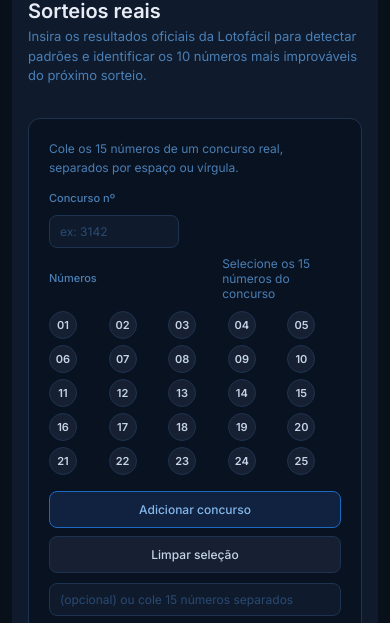
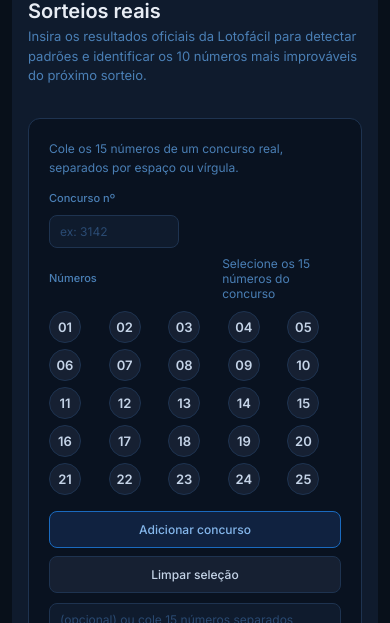
Before and after one commit to Lvka3102/Second-Project, a plain HTML site: page index.html in a window 390 px wide. Shown: the part 146-769 px from the top of the page. Drawn offline with Linux system fonts and the light colour scheme.

Commit message:
Update index.html

```diff
--- a/index.html
+++ b/index.html
@@ -32,7 +32,7 @@ body{padding:1rem;}
 .mirror-del{background:none;border:none;color:#2a4a72;cursor:pointer;font-size:18px;line-height:1;transition:color .15s}
 .mirror-del:hover{color:#E24B4A}
 .mirror-balls{display:flex;flex-wrap:wrap;gap:4px}
-.xmb{width:26px;height:26px;border-radius:50%;display:flex;align-items:center;justify-content:center;font-size:10px;font-weight:600;border:1px solid #1e3350;color:#c5d4e8;background:#162032}
+.xmb{width:34px;height:34px;border-radius:50%;display:flex;align-items:center;justify-content:center;font-size:13px;font-weight:600;border:1px solid #1e3350;color:#c5d4e8;background:#162032}
 .xmb.hot-r{border-color:#378ADD;color:#85b7eb;background:#102240}
 .xmb.cold-r{border-color:#3B6D11;color:#97C459;background:#0d1e10}
 
@@ -70,7 +70,7 @@ body{padding:1rem;}
   .mirror-balls{justify-content:flex-start;}
   .freq-row{grid-template-columns:repeat(3,minmax(0,1fr));}
   .freq-cell{padding:8px;}
-  .xmb{width:28px;height:28px;font-size:11px;}
+  .xmb{width:32px;height:32px;font-size:13px;}
   .pred-ball{width:34px;height:34px;font-size:12px;}
 }
 
```
